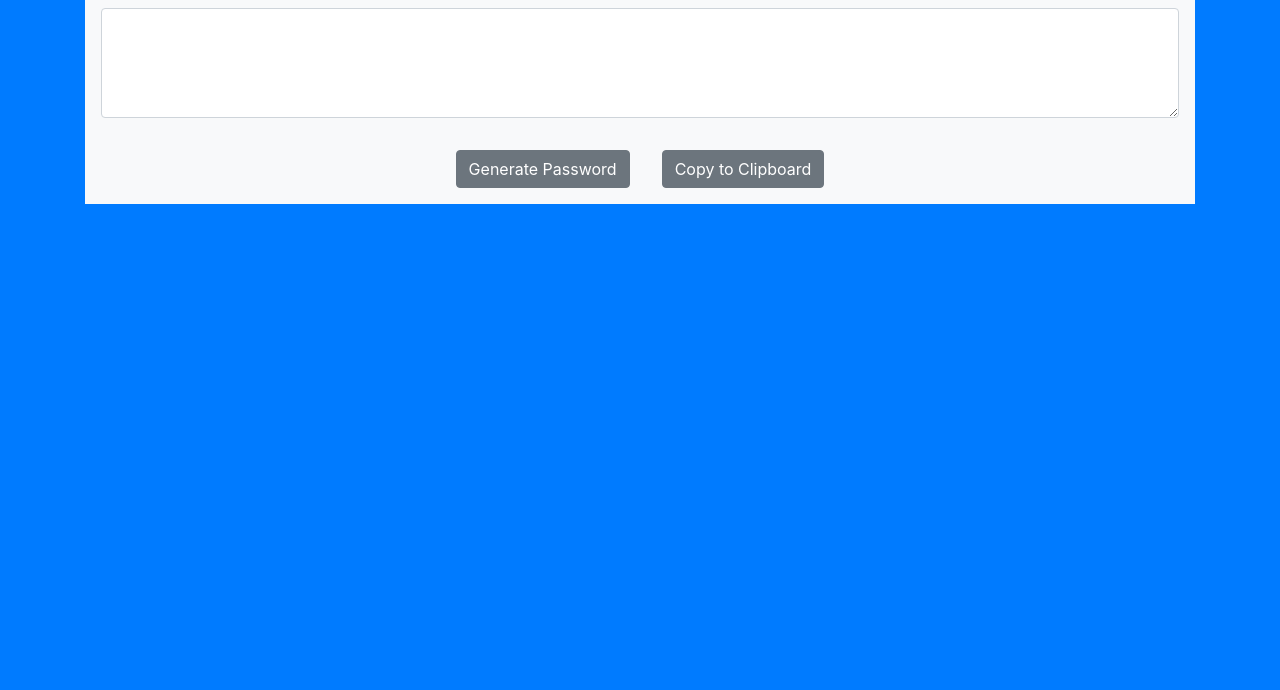
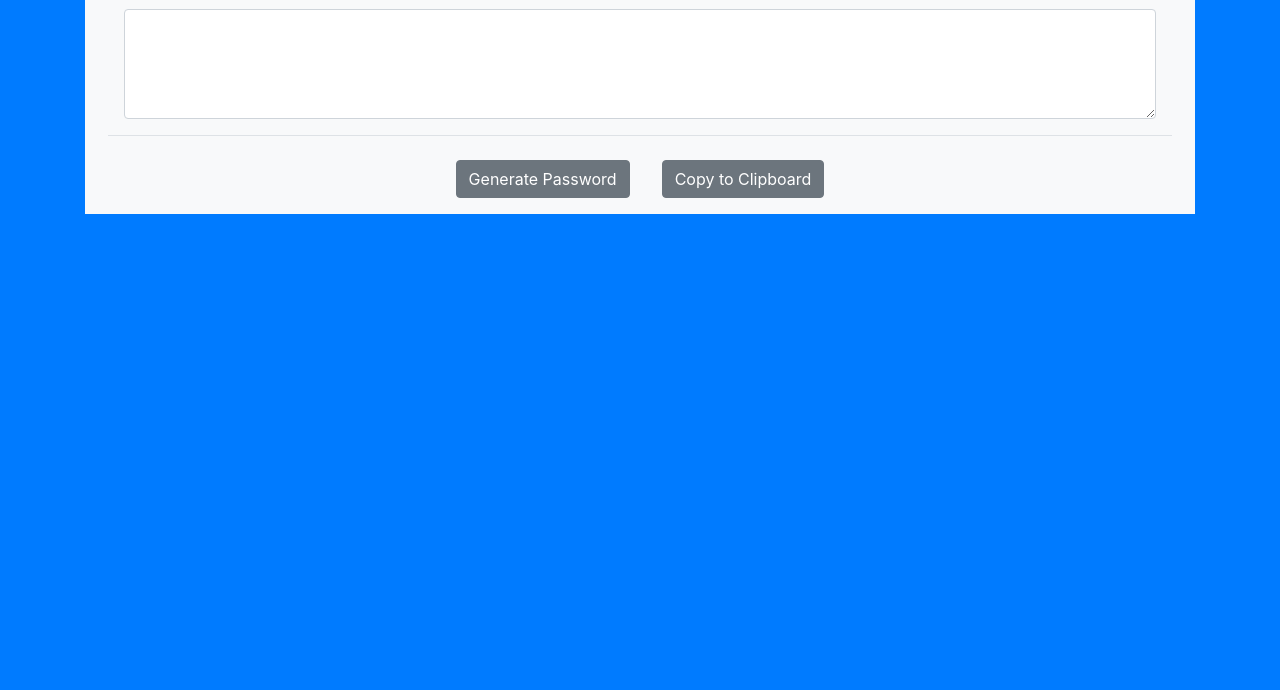
Before and after one commit to ptj92e/Password-Generator, a plain HTML site: page index.html in a window 1280 px wide. Shown: the part 110-800 px from the top of the page. Drawn offline with nearby package versions, Linux system fonts and the light colour scheme.

Commit message:
Finish Styling

```diff
--- a/index.html
+++ b/index.html
@@ -14,7 +14,7 @@
         </header>
         <div class="container bg-light">
             <h2 class="text-center text-secondary">Generate a Password</h2>
-            <div class="row justify-content-center">
+            <div class="row justify-content-center border-top border-bottom m-2">
                 <textarea
                     class="form-control bg-white m-3"
                     rows="4"
```
